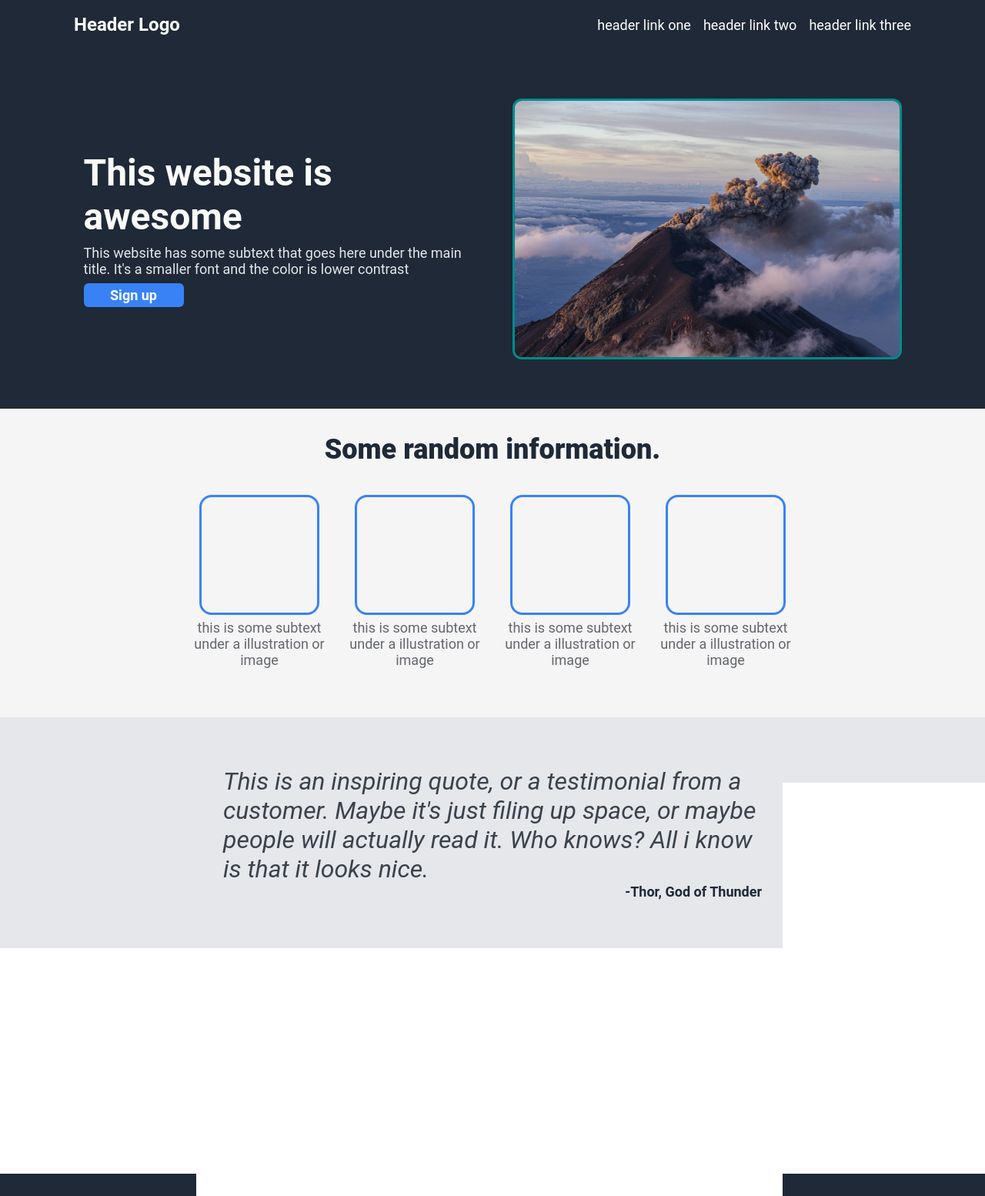
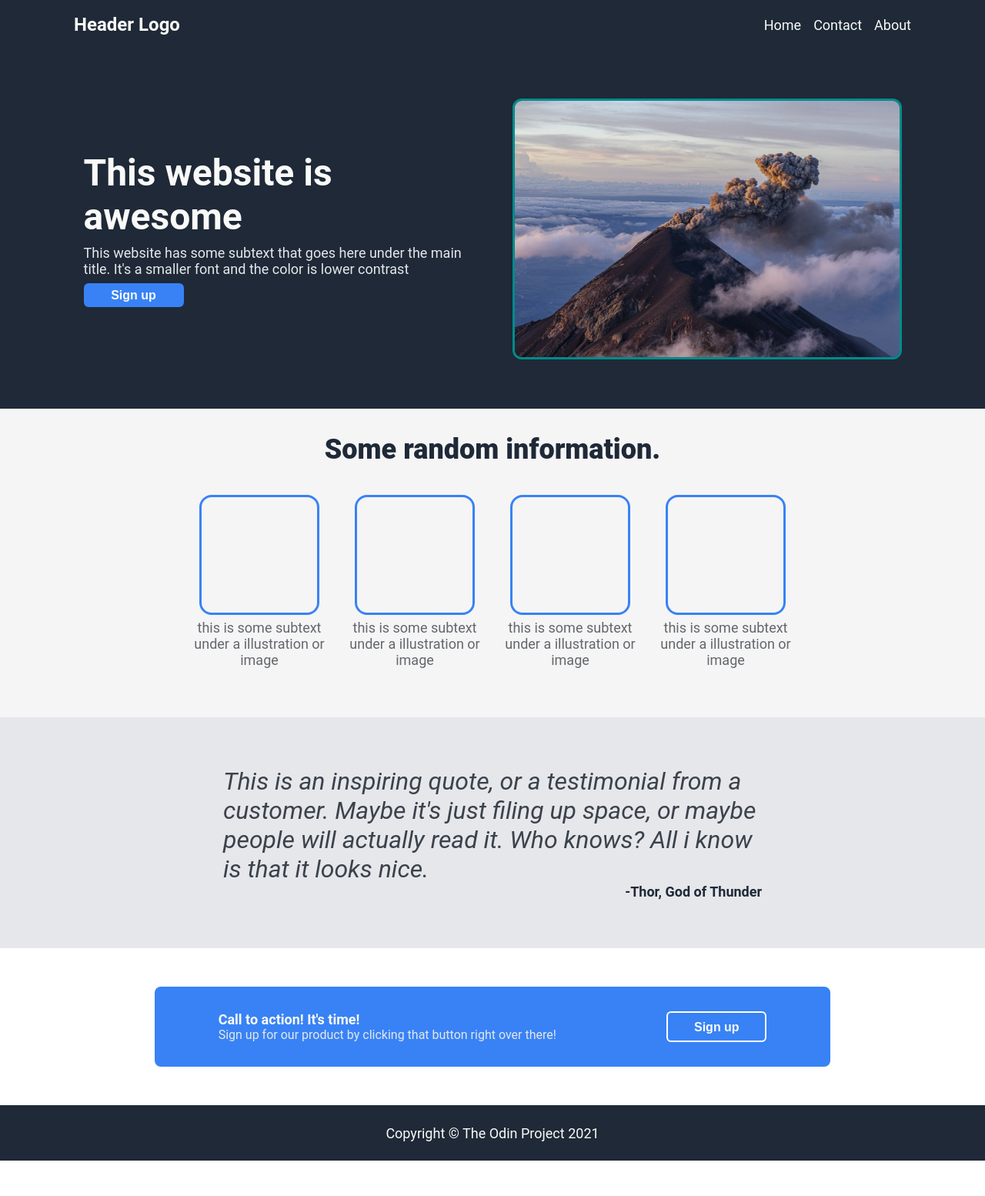
Before and after one commit to Diego63212/odin-landing-page, a plain HTML site: page index.html in a window 1280 px wide. Shown: the whole page at 77% size. After the commit the page ends 1508 px from the top, so only its background shows below. Drawn offline with Linux system fonts and the light colour scheme.

Commit message:
Make small CSS improvements

```diff
--- a/css/style.css
+++ b/css/style.css
@@ -1,19 +1,18 @@
+html {
+    font-size: 62.5%;
+    font-family: "Roboto", sans-serif;
+}
+
 * {
     margin: 0;
     padding: 0;
-    font-family: "Roboto", sans-serif;
-    color: white;
-    font-size: 18px;
-}
-
-body {
-    flex-direction: column;
+    color: #f9faf8;
+    font-size: 1.8rem;
 }
 
 body > * {
     padding: 0 96px;
     display: flex;
-    color: white;
     justify-content: center;
     align-items: center;
 }
@@ -23,7 +22,7 @@ a {
 }
 
 button a {
-    font-size: 16px;
+    font-size: 1.6rem;
 }
 
 img {
@@ -52,16 +51,13 @@ button,
     background-color: #1F2937;
 }
 
-.header-color-white {
-    color: #f9faf8;
-}
-
 .text-color-gray {
     color: #E5E7EB;
 }
 
 .text-information {
     color: #64676d;
+    font-size: 1.8rem;
 }
 
 .header {
@@ -72,7 +68,7 @@ button,
 
 .header-logo {
     font-weight: bold;
-    font-size: 24px;
+    font-size: 2.4rem;
 }
 
 
@@ -100,12 +96,13 @@ button,
 
 .hero-image {
     margin: 0 auto;
+    min-width: 200px;
     max-width: 500px;
     flex-basis: 350px;
 }
 
 .hero-title {
-    font-size: 48px;
+    font-size: 4.8rem;
 }
 
 .hero-signup-button {
@@ -152,10 +149,9 @@ button,
 
 .container-quotes {
     background-color: #E5E7EB;
-    justify-content: center;
-    align-items: center;
     min-height: 300px;
     flex-grow: 1;
+    padding: 0 48px;
 }
 
 .quote-container{
@@ -166,7 +162,7 @@ button,
 }
 .quote-text {
     color: #3b424b;
-    font-size: 32px;
+    font-size: 3.2rem;
     font-style: italic;
 }
 
@@ -177,7 +173,7 @@ button,
 }
 
 .container-call {
-    height: 250px;
+    padding: 50px 96px;
 }
 
 .call-container {
@@ -185,10 +181,11 @@ button,
     justify-content: space-evenly;
     padding: 32px 64px;
     border-radius: 8px;
-    max-width: 700px;
+    max-width: 750px;
     gap: 16px 64px;
     flex-grow: 1;
     flex-wrap: wrap;
+    width: 100%;
 }
 
 .call-left {
@@ -198,9 +195,10 @@ button,
 }
 
 .call-text {
-    font-size: 16px;
+    font-size: 1.6rem;
 }
 
 .footer {
     height: 72px;
+    padding: 0 8px;
 }
--- a/index.html
+++ b/index.html
@@ -10,25 +10,25 @@
 
     <body>
         <header class="header bg-darkerblue">
-            <div class="header-logo">Header Logo</div>
+            <div><a class="header-logo" href="#">Header Logo</a></div>
             <div>
                 <ul class="header-links text-color-gray">
-                    <li><a href="#">header link one</a></li>
-                    <li><a href="#">header link two</a></li>
-                    <li><a href="#">header link three</a></li>
+                    <li><a href="#">Home</a></li>
+                    <li><a href="#">Contact</a></li>
+                    <li><a href="#">About</a></li>
                 </ul>
             </div>
         </header>
 
         <div class="container-hero bg-darkerblue">
             <div class="hero-signup">
-                <h1 class="hero-title header-color-white">This website is awesome</h1>
+                <h1 class="hero-title">This website is awesome</h1>
                 <p class="text-color-gray">
                     This website has some subtext that goes here under the
                     main title. It's a smaller font and the color is lower
                     contrast
                 </p>
-                <button class="hero-signup-button">Sign up</button>
+                <button class="hero-signup-button"><a href="#">Sign up</a></button>
             </div>
             <img class="hero-image" src="images/volcano.jpg" alt="Volcano">
         </div>
```
